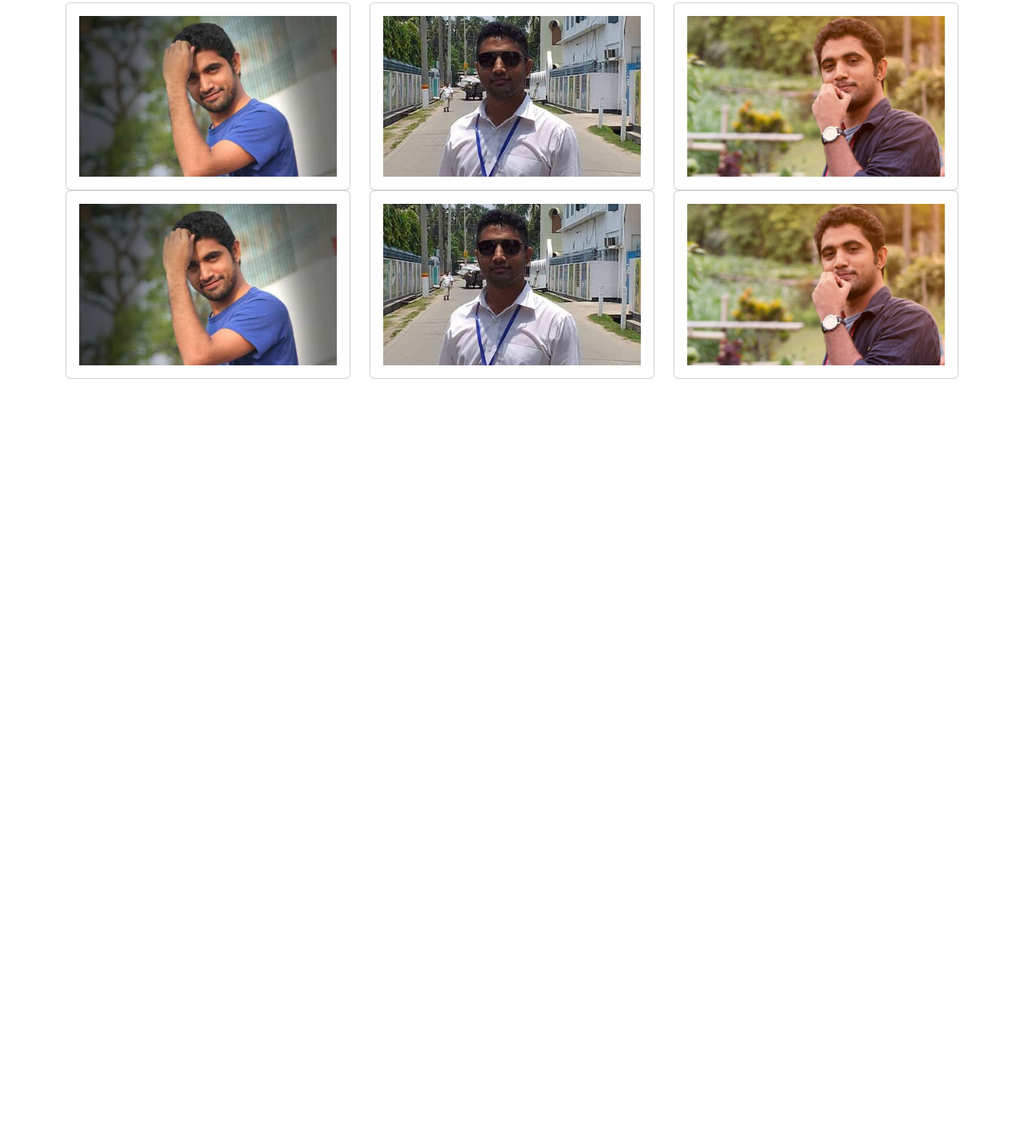
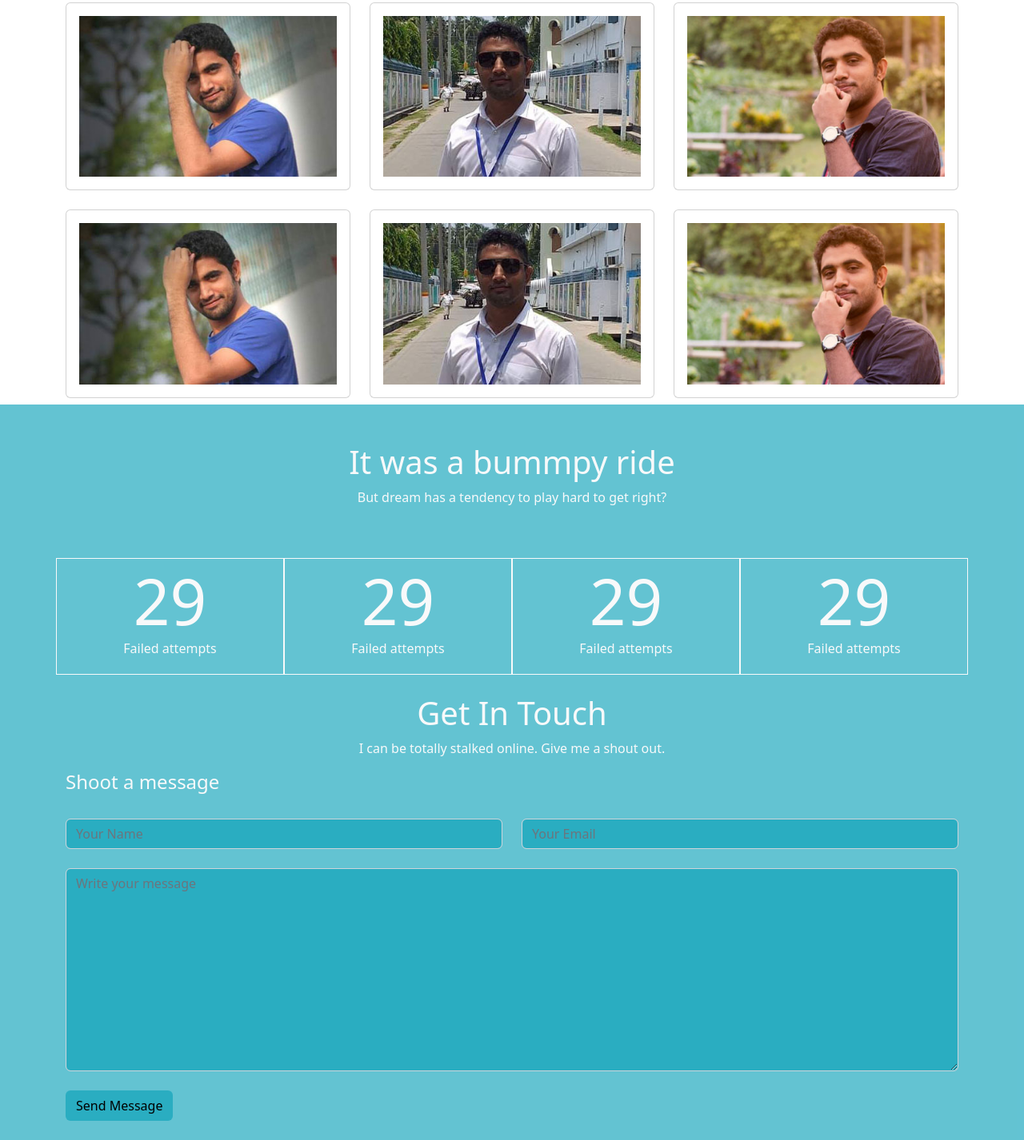
Before and after one commit to rrrweb/Bootstrap-Project, a plain HTML site: page index.html in a window 1280 px wide. Shown: the part 2508-3934 px from the top of the page at 80% size. Before the commit the page ends 2990 px from the top, so only its background shows below. Drawn offline with nearby package versions, Linux system fonts and the light colour scheme.

Commit message:
added contact section

```diff
--- a/css/main.css
+++ b/css/main.css
@@ -27,10 +27,26 @@
     width: 150px;
     height: 150px;
     border-radius: 50%;
-    background-color: brown;
+    background-color: rgba(10, 161, 185, 0.636);
 }
 /* End education section */
 /* Start project section */
 .project-container{
     background-color: rgba(10, 161, 185, 0.636);
 }
+/* End project section */
+/* Start Form section */
+.Form-container{
+    background-color: rgba(10, 161, 185, 0.636);
+}
+.input-form{
+    background-color: rgba(10, 161, 185, 0.636);
+}
+.btn-background{
+    color: black;
+    background-color: rgba(10, 161, 185, 0.636);
+}
+.btn-background:hover{
+    background-color: brown;
+    color: white;
+}
--- a/index.html
+++ b/index.html
@@ -95,7 +95,7 @@
 <!-- Start education section -->
 <div class="education-container" id="Education">
   <div class="container">
-    <div class="row text-center mb-4 py-4 text-danger">
+    <div class="row text-center mb-4 py-4 text-primary">
       <h1 class="fw-bolder">Education</h1>
     </div>
     <div class="row mb-5">
@@ -182,9 +182,9 @@
 <div class="portfolio-container" id="Portfolio">
   <div class="container">
     <div class="row text-center py-4">
-      <h1 class="fw-bolder">Portfolio</h1>
+      <h1 class="fw-bolder text-primary">Portfolio</h1>
     </div>
-    <div class="row">
+    <div class="row mb-4">
       <div class="col-md-4">
         <div class="card">
           <div class="card-body">
@@ -232,6 +232,61 @@
     </div>
   </div>
 </div>
+<!-- End portfolio section -->
+<!-- Start form section -->
+<div class="Form-container" id="Contact">
+  <div class="container text-light">
+    <div class="row text-center py-5">
+      <h1>It was a bummpy ride</h1>
+      <p>But dream has a tendency to play hard to get right?</p>
+    </div>
+    <div class="row">
+      <div class="col-sm-3 border border-light p-1 text-center">
+        <span class="display-1">29</span>
+        <p>Failed attempts</p>
+      </div>
+      <div class="col-sm-3 border border-light p-1 text-center">
+        <span class="display-1">29</span>
+        <p>Failed attempts</p>
+      </div>
+      <div class="col-sm-3 border border-light p-1 text-center">
+        <span class="display-1">29</span>
+        <p>Failed attempts</p>
+      </div>
+      <div class="col-sm-3 border border-light p-1 text-center">
+        <span class="display-1">29</span>
+        <p>Failed attempts</p>
+      </div>
+    </div>
+    <div class="row mt-4 text-center">
+      <div class="col">
+        <h1>Get In Touch</h1>
+        <p>I can be totally stalked online. Give me a shout out.</p>
+      </div>
+    </div>
+    <h4 class="fw-light pb-4">Shoot a message</h4>
+    <form>
+      <div class="row pb-4">
+        <div class="col">
+          <input type="text" class="form-control input-form" placeholder="Your Name">
+        </div>
+        <div class="col">
+          <input type="email" class="form-control input-form" placeholder="Your Email">
+        </div>
+      </div>
+      <div class="row">
+        <div class="col">
+          <textarea class="form-control  input-form" name="" id="" cols="30" rows="10" placeholder="Write your message"></textarea>
+        </div>
+      </div>
+      <div class="row">
+        <div class="col py-4">
+          <button class="btn btn-background">Send Message</button>
+        </div>
+      </div>
+    </form>
+  </div>
+</div>
 <!-- JavaScript Bundle with Popper -->
 <script src="https://cdn.jsdelivr.net/npm/bootstrap@5.2.2/dist/js/bootstrap.bundle.min.js"
   integrity="sha384-OERcA2EqjJCMA+/3y+gxIOqMEjwtxJY7qPCqsdltbNJuaOe923+mo//f6V8Qbsw3" crossorigin="anonymous"></script>
```
